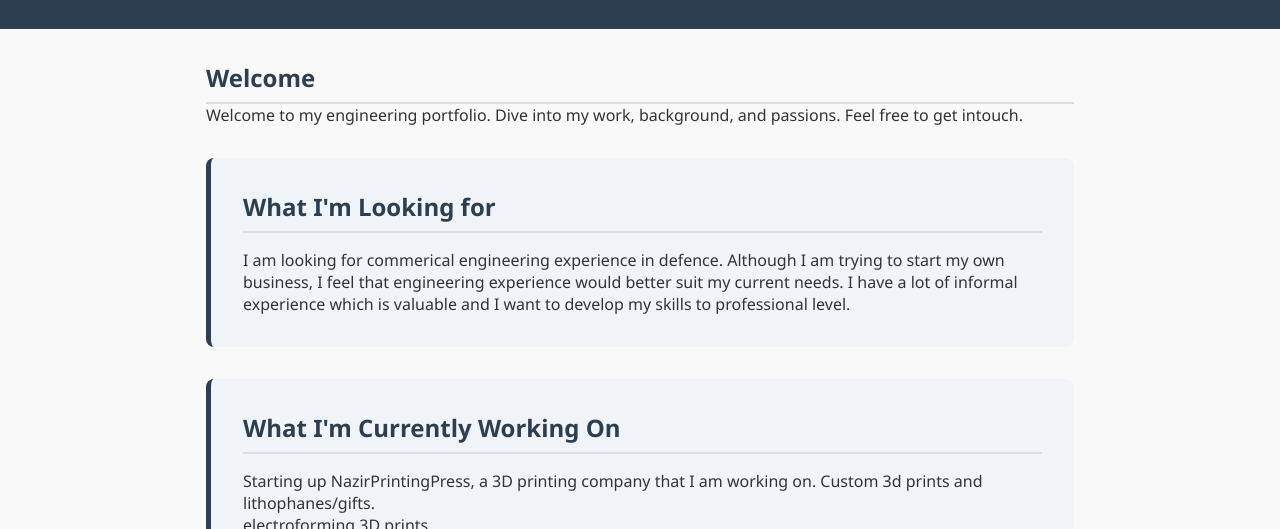
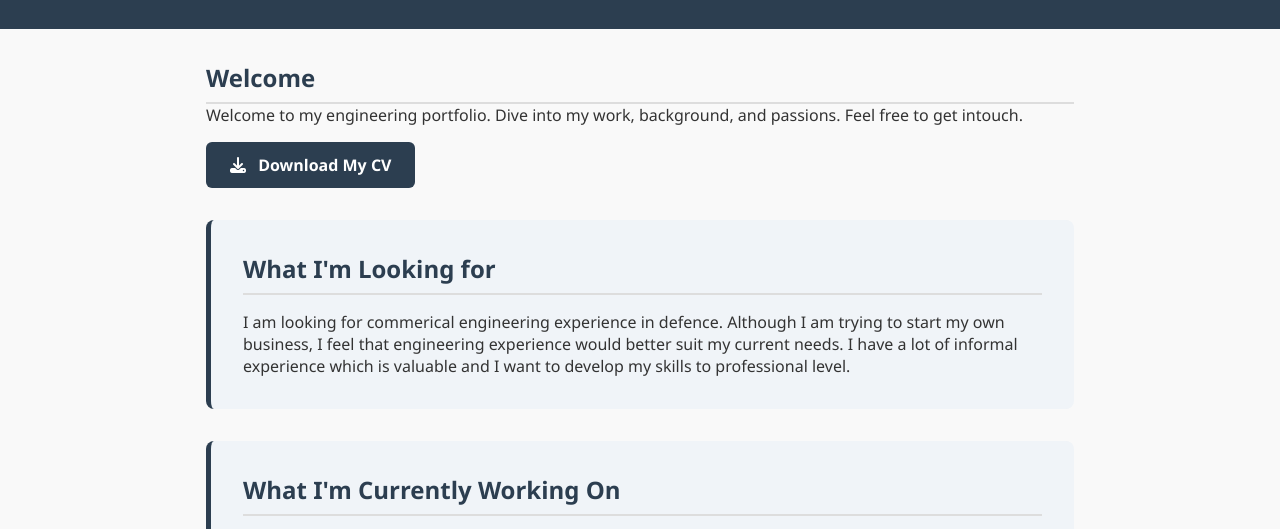
Before and after one commit to NazirPrintingPress/portfolio, a plain HTML site: page index.html in a window 1280 px wide. Shown: the part 243-772 px from the top of the page. Drawn offline with Linux system fonts and the light colour scheme.

Commit message:
CV added

```diff
--- a/index.html
+++ b/index.html
@@ -83,7 +83,11 @@
     <section>
       <h2>Welcome</h2>
       <p>Welcome to my engineering portfolio. Dive into my work, background, and passions. Feel free to get intouch.</p>
+      <a href="Danyaal Nazir CV.pdf" download class="cv-btn">
+        <i class="fas fa-download"></i> Download My CV
+      </a>
     </section>
+
     <section class="current-work">
       <h2>What I'm Looking for</h2>
       <p>I am looking for commerical engineering experience in defence. Although I am trying to start my own business, I feel that engineering experience would better suit my current needs. I have a lot of informal experience which is valuable and I want to develop my skills to professional level.</p>
--- a/style.css
+++ b/style.css
@@ -135,3 +135,22 @@ body {
     color: #2c3e50;
     margin-bottom: 1rem;
   }
+  .cv-btn {
+    display: inline-block;
+    margin-top: 1rem;
+    padding: 0.75rem 1.5rem;
+    background-color: #2c3e50;
+    color: white;
+    border-radius: 6px;
+    text-decoration: none;
+    font-weight: bold;
+    transition: background-color 0.3s;
+  }
+
+  .cv-btn i {
+    margin-right: 0.5rem;
+  }
+
+  .cv-btn:hover {
+    background-color: #1a252f;
+  }
```
Also changed, not shown: 1 other file.
